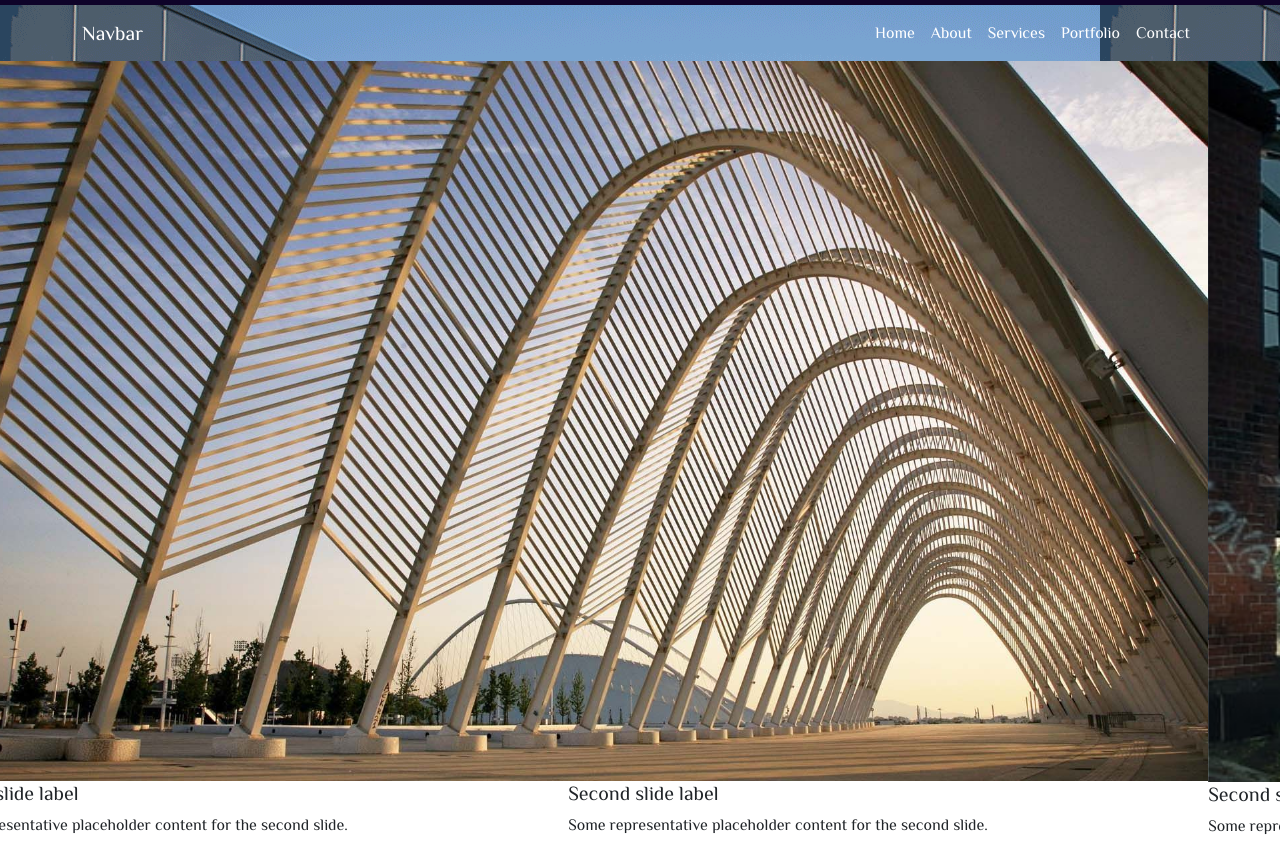
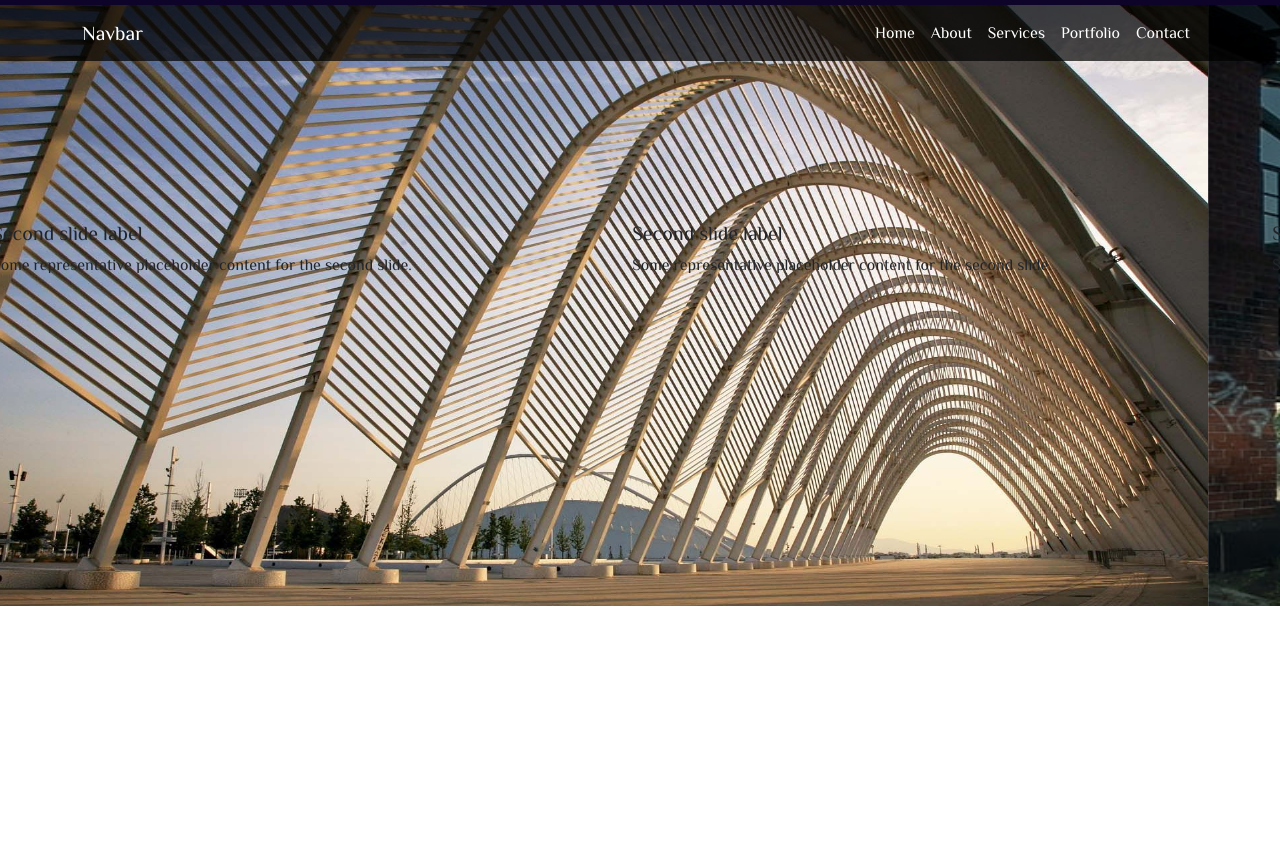
Before and after one commit to didarulselim/tashin_steel, a plain HTML site: page index.html in a window 1280 px wide. Shown: the part 29-883 px from the top of the page. After the commit the page ends 800 px from the top, so only its background shows below. Drawn offline with Linux system fonts and the light colour scheme.

Commit message:
Add files via upload

```diff
--- a/style.css
+++ b/style.css
@@ -22,7 +22,7 @@
 }
 /*Nav Manu*/
 .main-manu {
-	background-color: rgb(0 0 0 / 13%) !important;
+	background-color: rgb(0 0 0 / 70%) !important;
 }
 .manu-toggler:focus {
 	box-shadow: none;
@@ -36,7 +36,20 @@
 }
 
 .home {
-	background: url(assets/img/home_1.png);
+	/*background: url(assets/img/home_1.png);
 	width: 100%;
-	height: 635px;
+	height: 635px;*/
+	height: 601px;
 }
+.home .home-slider {
+	top: -56px;
+}
+.home-slider img {
+height: 601px;
+}
+.slider-content {
+	    position: absolute;
+    top: 36%;
+    left: 5%;
+    text-align: left;
+}
```
